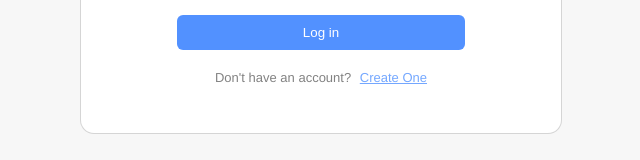
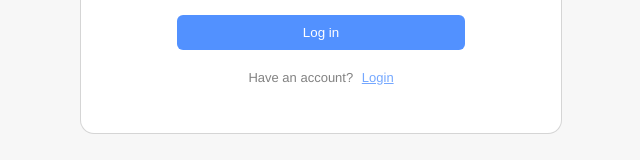
Before and after one commit to ryangoslingreal/kent-events, a React (Vite) app: page /signup in a window 1280 px wide. Shown: the part 445-605 px from the top of the page, without its empty margins (319-959 px from the left). Built offline with nearby package versions, Linux system fonts and the light colour scheme.

Commit message:
fix: correct signup to login  message

```diff
--- a/src/pages/Signup/Signup.jsx
+++ b/src/pages/Signup/Signup.jsx
@@ -4,8 +4,6 @@ import styles from "../Login/Login.module.css";
 
 function Signup (){
     const [email, setEmail] = useState("");
-    const [password, setPassword] = useState("");
-    const [showPassword, setShowPassword] = useState(false);
     const [confirmation, setConfirmation] = useState("");
 
     function handleSubmit(e) {
@@ -38,7 +36,7 @@ function Signup (){
             Log in
             </button>
 
-            <p className={styles.changeAuth}>Don't have an account? <Link to="../login" className={styles.changeAuthButton}>Create One</Link></p>
+            <p className={styles.changeAuth}>Have an account? <Link to="../login" className={styles.changeAuthButton}>Login</Link></p>
         </form>
         </div>
     </div>
```
